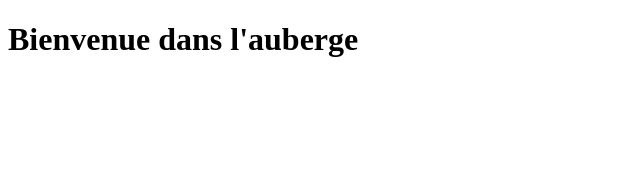
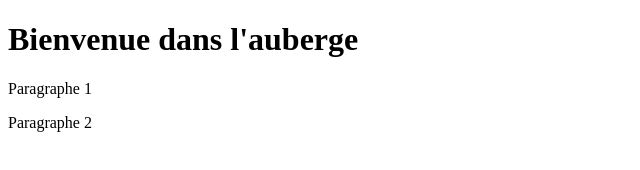
Before and after one commit to Tomy2e/presentation-git, a plain HTML site: page index.html in a window 1280 px wide. Shown: the whole page, without its empty margins (0-640 px from the left). Drawn offline with Linux system fonts and the light colour scheme.

Commit message:
Ajout de paragraphes dans l'index.html

```diff
--- a/index.html
+++ b/index.html
@@ -7,5 +7,9 @@
 
     <body>
         <h1>Bienvenue dans l'auberge</h1>
+
+        <p>Paragraphe 1</p>
+
+        <p>Paragraphe 2</p>
     </body>
 </html>
```
